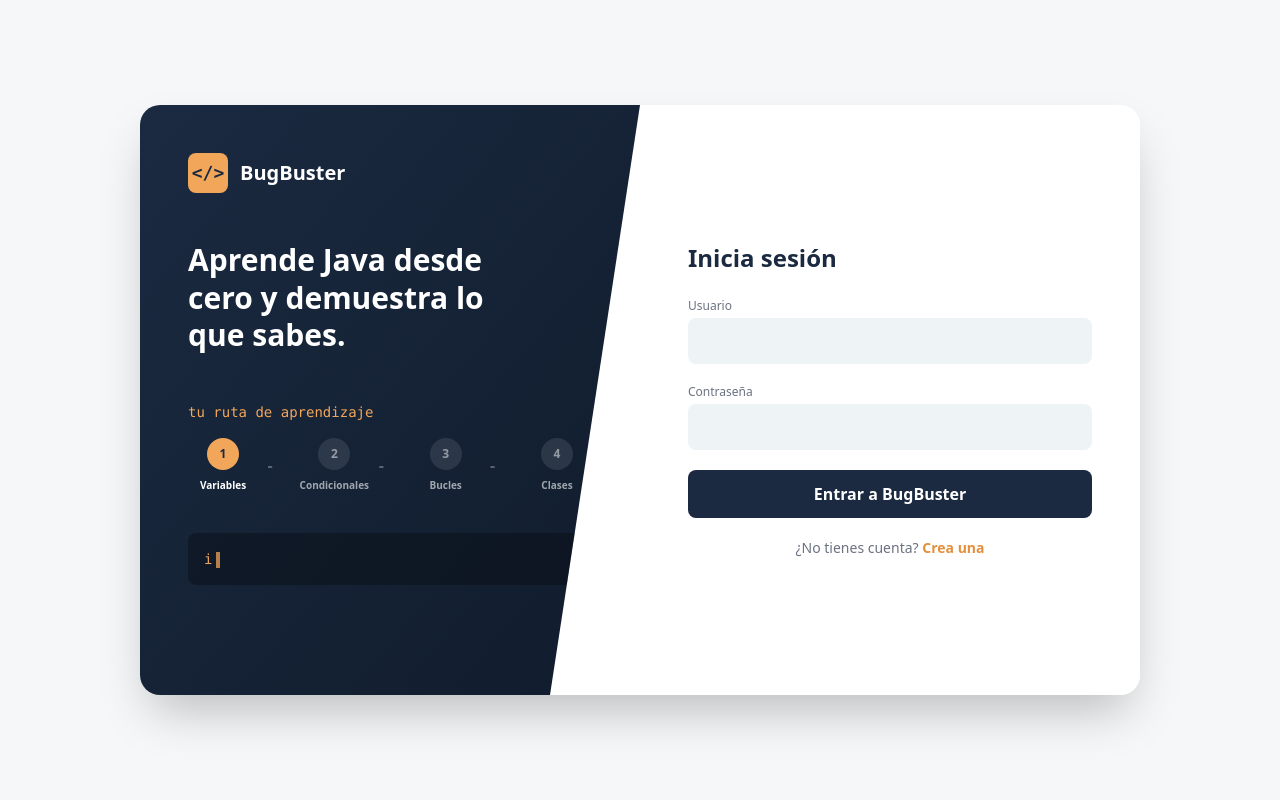
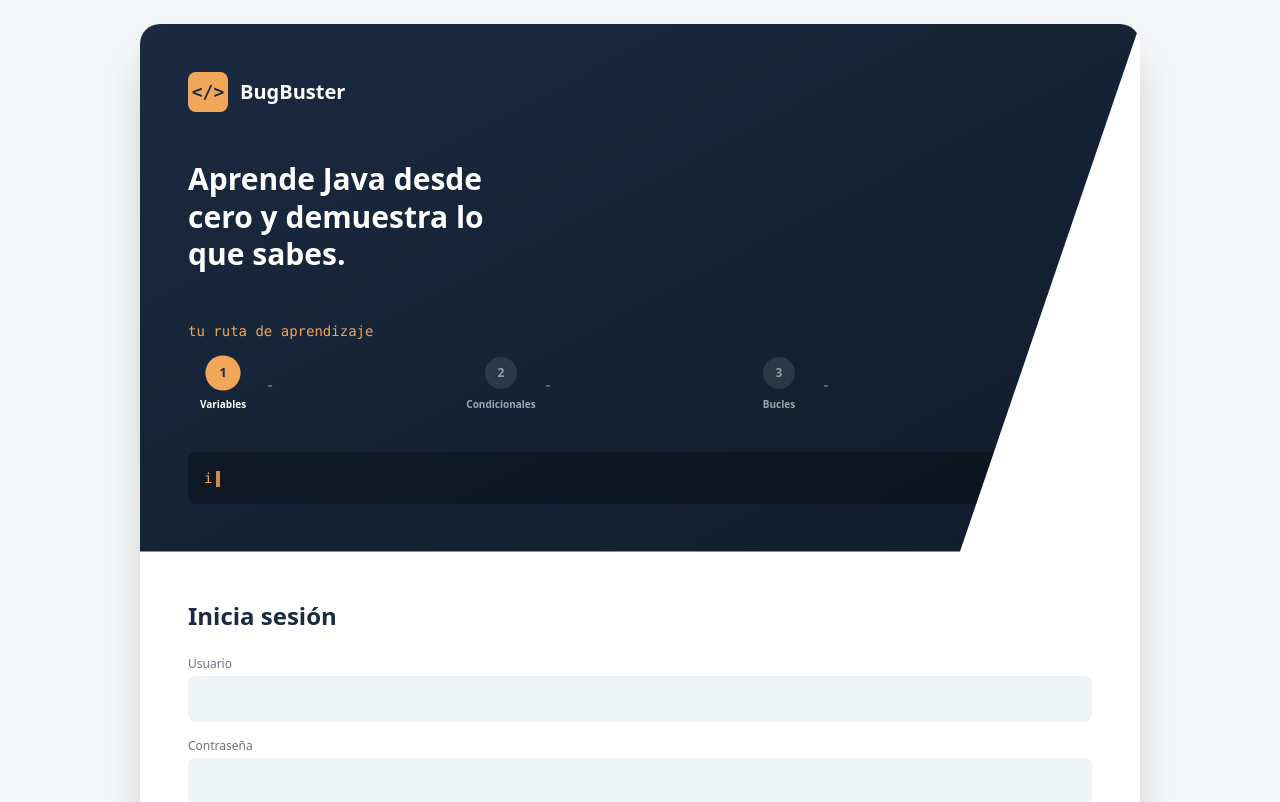
Before and after one commit to DanielFGOM/BugBuster-CodeDuel, a React (Vite) app in the folder frontend/: page /login in a window 1280 px wide. Shown: the top 802 px of the page. Built offline with nearby package versions, Linux system fonts and the light colour scheme.

Commit message:
Prueba de diseños

```diff
--- a/frontend/src/pages/AuthPage.tsx
+++ b/frontend/src/pages/AuthPage.tsx
@@ -4,7 +4,6 @@ import { useAuthLogic } from '../hooks/useAuthLogic';
 export default function AuthPage() {
   const { view, setView, formData, handleInputChange, executeLogin, executeRegister } = useAuthLogic();
 
-  // --- LÓGICA DE ANIMACIÓN RESTAURADA ---
   const steps = [
     { label: "Variables", code: "int nivel = 1;" },
     { label: "Condicionales", code: "if (nivel < 5) { subir(); }" },
@@ -22,12 +21,15 @@ export default function AuthPage() {
 
     const timer = setInterval(() => {
       if (!isErasing) {
+        // EFECTO ESCRIBIR
         setDisplayText(currentCode.slice(0, i + 1));
         i++;
         if (i === currentCode.length) {
+          // Pausa al final antes de borrar
           setTimeout(() => setIsErasing(true), 1500);
         }
       } else {
+        // EFECTO BORRAR
         setDisplayText(prev => prev.slice(0, -1));
         if (displayText.length === 0) {
           setIsErasing(false);
@@ -35,14 +37,14 @@ export default function AuthPage() {
           i = 0;
         }
       }
-    }, isErasing ? 30 : 60);
+    }, isErasing ? 30 : 70);
 
     return () => clearInterval(timer);
   }, [currentStep, isErasing, displayText]);
 
   return (
     <div className="min-h-screen flex items-center justify-center bg-[#f5f7f8] p-6 font-sans">
-      <div className="w-full max-w-[1000px] min-h-[590px] grid grid-cols-1 lg:grid-cols-2 bg-white rounded-[20px] overflow-hidden shadow-2xl">
+      <div className="w-full max-w-[1000px] min-h-[590px] grid grid-cols-1 lg:grid-//cols-2 bg-white rounded-[20px] overflow-hidden shadow-2xl">
         <div className="relative bg-gradient-to-br from-[#1B2A41] to-[#101c2c] text-white p-12 z-10" style={{ clipPath: 'polygon(0 0, 100% 0, 82% 100%, 0 100%)' }}>
           <div className="flex items-center gap-3 mb-12">
             <div className="w-10 h-10 bg-[#F2A65A] text-[#1B2A41] rounded-lg flex items-center justify-center font-mono font-bold text-lg">&lt;/&gt;</div>
@@ -50,14 +52,19 @@ export default function AuthPage() {
           </div>
           <h1 className="text-3xl font-extrabold leading-tight mb-12 max-w-[350px]">Aprende Java desde cero y demuestra lo que sabes.</h1>
           <div className="font-mono text-sm text-[#F2A65A] mb-4">tu ruta de aprendizaje</div>
+
           <div className="flex items-start justify-between w-full mb-10">
             {steps.map((step, idx) => (
               <div key={idx} className="flex items-center gap-0">
                 <div className="flex flex-col items-center w-[70px]">
-                  <div className={`w-8 h-8 rounded-full flex items-center justify-center text-xs font-bold transition-all ${idx < currentStep ? 'bg-[#3CB878] text-white' : idx === currentStep ? 'bg-[#F2A65A] text-[#1B2A41]' : 'bg-white/10 text-white/50'}`}>
+                  <div className={`w-8 h-8 rounded-full flex items-center justify-center text-xs font-bold transition-all duration-500 ${
+                    idx < currentStep ? 'bg-[#3CB878] text-white' :
+                    idx === currentStep ? 'bg-[#F2A65A] text-[#1B2A41] scale-110' :
+                    'bg-white/10 text-white/50'
+                  }`}>
                     {idx + 1}
                   </div>
-                  <span className={`mt-2 text-[10px] font-semibold transition-colors ${idx === currentStep ? 'text-white' : 'text-white/60'}`}>
+                  <span className={`mt-2 text-[10px] font-semibold transition-colors duration-500 ${idx === currentStep ? 'text-white' : 'text-white/60'}`}>
                     {step.label}
                   </span>
                 </div>
@@ -65,7 +72,7 @@ export default function AuthPage() {
               </div>
             ))}
           </div>
-          <div className="bg-black/30 rounded-lg p-4 font-mono text-sm text-[#F2A65A] min-h-[50px]">
+          <div className="bg-black/30 rounded-lg p-4 font-mono text-sm text-[#F2A65A] min-h-[50px] overflow-hidden">
             {displayText}
             <span className="inline-block w-1 h-4 bg-[#F2A65A] ml-1 animate-pulse align-middle"></span>
           </div>
@@ -75,6 +82,7 @@ export default function AuthPage() {
           {view === 'login' ? (
             <form onSubmit={executeLogin} className="space-y-5">
               <h2 className="text-2xl font-extrabold mb-6 text-[#1B2A41]">Inicia sesión</h2>
+              <div className="space-y-4">
                 <div>
                   <label className="block text-xs text-gray-500 mb-1">Usuario</label>
                   <input name="username" value={formData.username} onChange={handleInputChange} className="w-full bg-[#EEF3F6] rounded-lg p-3 text-sm outline-none focus:border-[#F2A65A] border border-transparent" required />
@@ -83,12 +91,14 @@ export default function AuthPage() {
                   <label className="block text-xs text-gray-500 mb-1">Contraseña</label>
                   <input name="password" type="password" value={formData.password} onChange={handleInputChange} className="w-full bg-[#EEF3F6] rounded-lg p-3 text-sm outline-none focus:border-[#F2A65A] border border-transparent" required />
                 </div>
-              <button className="w-full bg-[#1B2A41] text-white p-3 rounded-lg font-bold hover:bg-[#24384f] transition-all">Entrar a BugBuster</button>
+              </div>
+              <button className="w-full bg-[#1B2A41] text-white p-3 rounded-lg font-bold hover:bg-[#24384f] transition-all active:scale-95">Entrar a BugBuster</button>
               <p className="text-center text-sm text-gray-500 mt-4">¿No tienes cuenta? <button type="button" onClick={() => setView('register')} className="text-[#E38F3D] font-bold hover:underline">Crea una</button></p>
             </form>
           ) : (
             <form onSubmit={executeRegister} className="space-y-5">
               <h2 className="text-2xl font-extrabold mb-6 text-[#1B2A41]">Crea tu cuenta</h2>
+              <div className="space-y-4">
                 <div>
                   <label className="block text-xs text-gray-500 mb-1">Usuario</label>
                   <input name="username" value={formData.username} onChange={handleInputChange} className="w-full bg-[#EEF3F6] rounded-lg p-3 text-sm outline-none focus:border-[#F2A65A] border border-transparent" required />
@@ -101,7 +111,8 @@ export default function AuthPage() {
                   <label className="block text-xs text-gray-500 mb-1">Contraseña</label>
                   <input name="password" type="password" value={formData.password} onChange={handleInputChange} className="w-full bg-[#EEF3F6] rounded-lg p-3 text-sm outline-none focus:border-[#F2A65A] border border-transparent" required />
                 </div>
-              <button className="w-full bg-[#1B2A41] text-white p-3 rounded-lg font-bold hover:bg-[#24384f] transition-all">Crear cuenta</button>
+              </div>
+              <button className="w-full bg-[#1B2A41] text-white p-3 rounded-lg font-bold hover:bg-[#24384f] transition-all active:scale-95">Crear cuenta</button>
               <p className="text-center text-sm text-gray-500 mt-4">¿Ya tienes cuenta? <button type="button" onClick={() => setView('login')} className="text-[#E38F3D] font-bold hover:underline">Inicia sesión</button></p>
             </form>
           )}
--- a/frontend/src/pages/Game.tsx
+++ b/frontend/src/pages/Game.tsx
@@ -93,8 +93,17 @@ export default function Game() {
 
           <div className="flex-1 flex flex-col bg-[#282a36]">
             <div className="h-12 bg-[#1e1f29] flex justify-between items-center px-4 border-b border-[#191a21]">
-              <div className="bg-[#44475a] text-[#f8f8f2] text-xs font-bold px-3 py-1 rounded-md">Main.java</div>
-              <button onClick={submitCode} className="bg-[#50fa7b] hover:bg-[#42d668] text-[#282a36] text-xs font-extrabold px-4 py-1.5 rounded-md transition-all transform active:scale-95 shadow-lg">▶ EJECUTAR</button>
+              <div className="bg-[#44475a] text-[#f8f8f2] text-xs font-bold px-3 py-1 rounded-md">
+                {currentLevel ? `${currentLevel.title.replace(/\s+/g, '')}.java` : 'Main.java'}
+              </div>
+
+              {/* BOTÓN CORREGIDO: Transparente -> Verde con animación */}
+              <button
+                onClick={submitCode}
+                className="bg-transparent border border-[#50fa7b] text-[#50fa7b] hover:bg-[#50fa7b] hover:text-[#282a36] text-xs font-extrabold px-4 py-1.5 rounded-md transition-all duration-300 ease-in-out transform active:scale-95 shadow-sm hover:shadow-[0_0_15px_rgba(80,250,123,0.4)]"
+              >
+                EJECUTAR
+              </button>
             </div>
             <div className="flex-1 relative">
               <CodeEditor value={code} onChange={setCode} />
```
Lines whose indentation alone changed are shown as unchanged.
